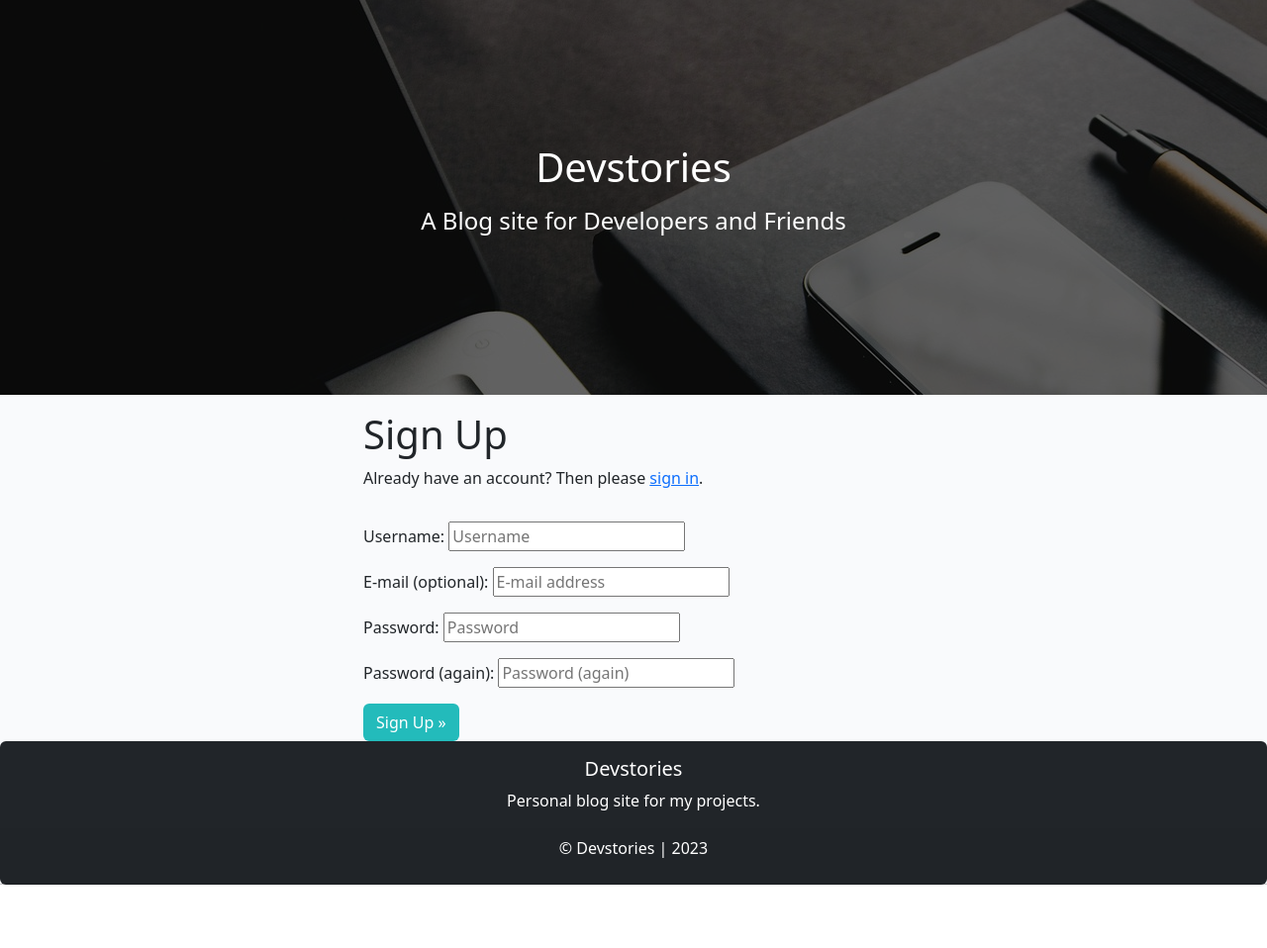
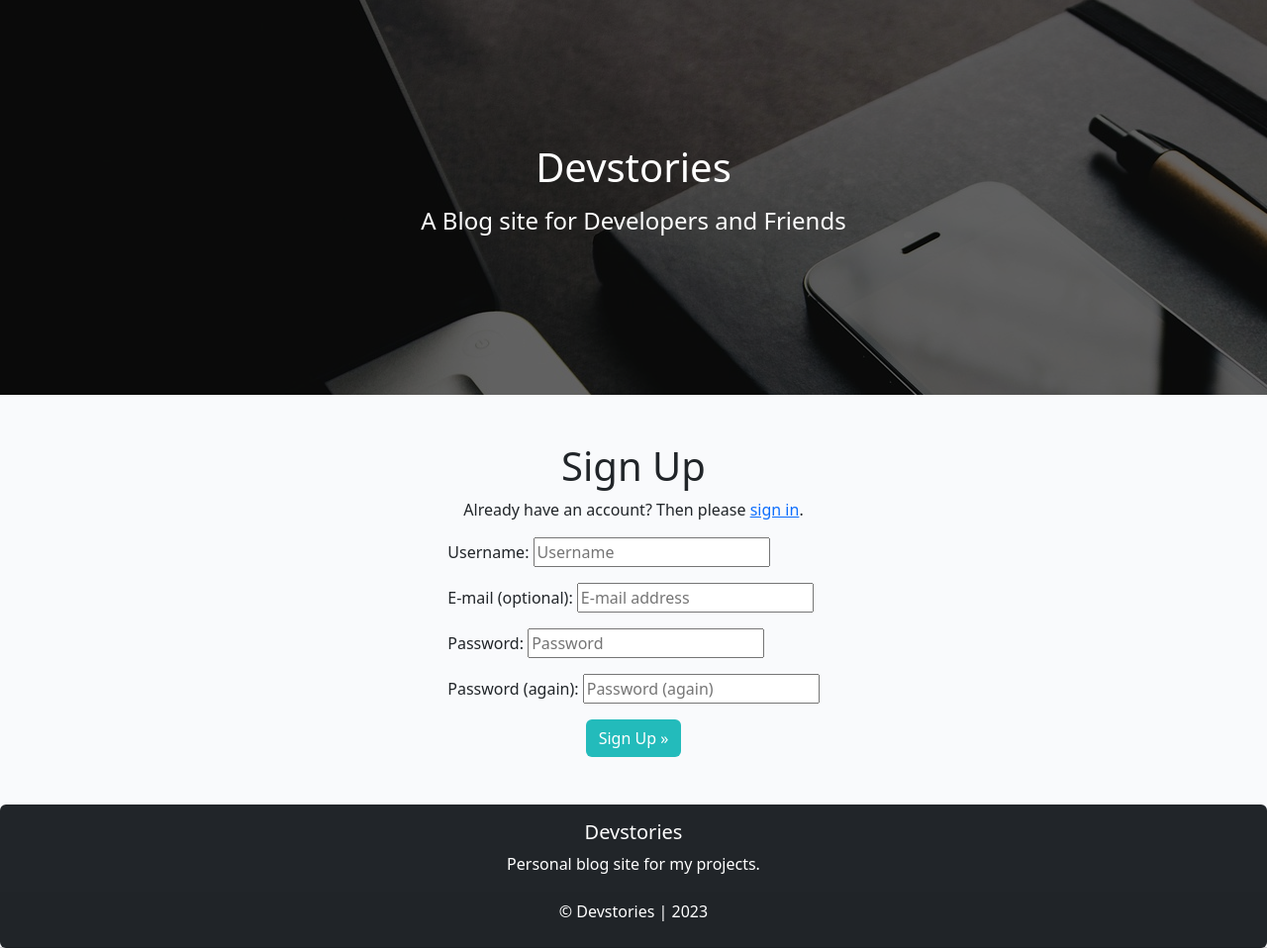
Before and after one commit to Code-Institute-Submissions/p4-devstories-1, a Django app: page /accounts/signup/ in a window 1280 px wide. Shown: the part 57-1015 px from the top of the page at 99% size. Before the commit the page ends 951 px from the top, so only its background shows below. Run offline with Django 3.2, Linux system fonts and the light colour scheme; some libraries are stand-ins or nearby versions.

Commit message:
Refactored layout for signup page

```diff
--- a/templates/account/signup.html
+++ b/templates/account/signup.html
@@ -7,24 +7,30 @@
 
 {% block content %}
 
-<div class="container">
-  <div class="row justify-content-center">
-    <div class="col-md-8 mt-3 offset-md-2">
-      <h1>{% trans "Sign Up" %}</h1>
+<div class="container header-container">
+  <div class="row justify-content-center my-5">
+    <div class="col-6 container d-flex justify-content-center">
+      <div>
+        <h1 class="text-center">{% trans "Sign Up" %}</h1>
 
         <p>{% blocktrans %}Already have an account? Then please <a href="{{ login_url }}">sign in</a>.{% endblocktrans %}</p>
       </div>
     </div>
     <div class="row justify-content-center">
-    <div class="col-md-8 mt-3 offset-md-2">
+      <div class="col-6 container d-flex justify-content-center">
+        <div>
           <form class="signup" id="signup_form" method="post" action="{% url 'account_signup' %}">
             {% csrf_token %}
             {{ form.as_p }}
             {% if redirect_field_value %}
             <input type="hidden" name="{{ redirect_field_name }}" value="{{ redirect_field_value }}" />
             {% endif %}
+            <div class="text-center">
               <button class="btn btn-signup right" type="submit">{% trans "Sign Up" %} &raquo;</button>
+            </div>
           </form>
+        </div>
+      </div>
     </div>
   </div>
 </div>
```
Lines whose indentation alone changed are shown as unchanged.
